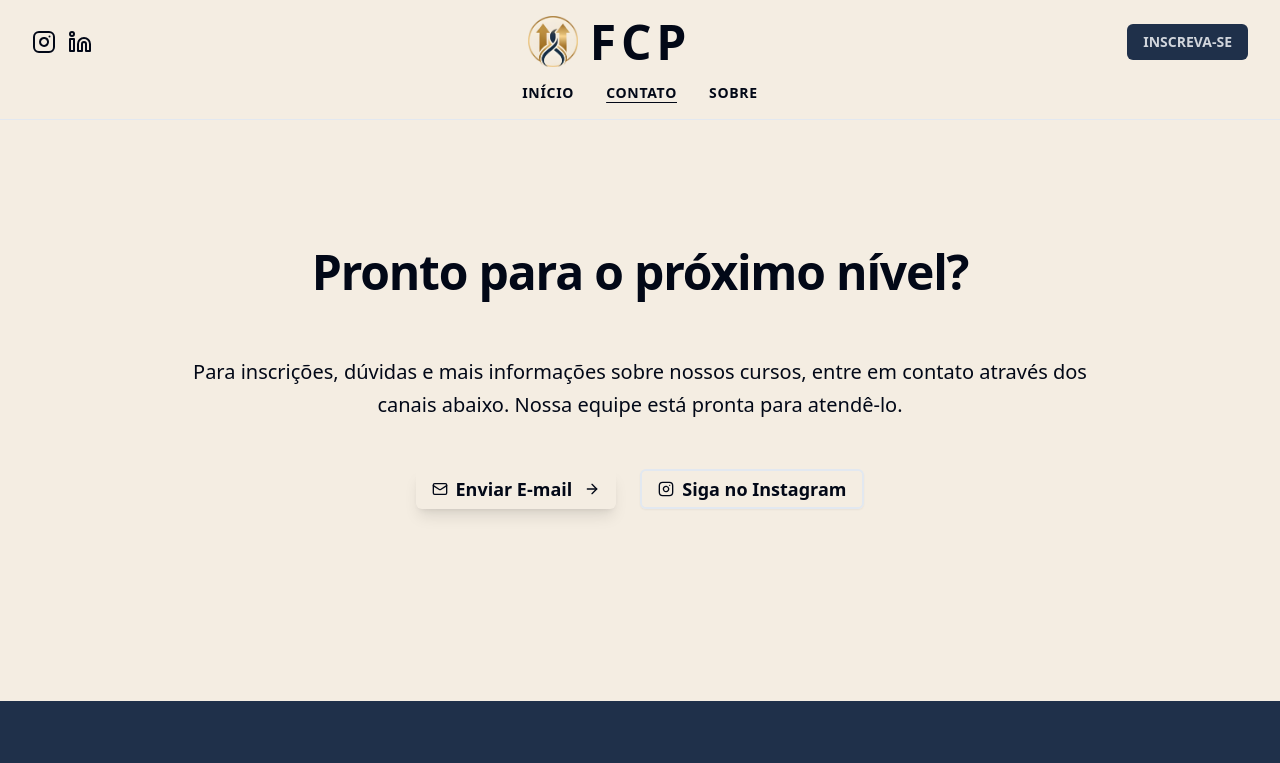
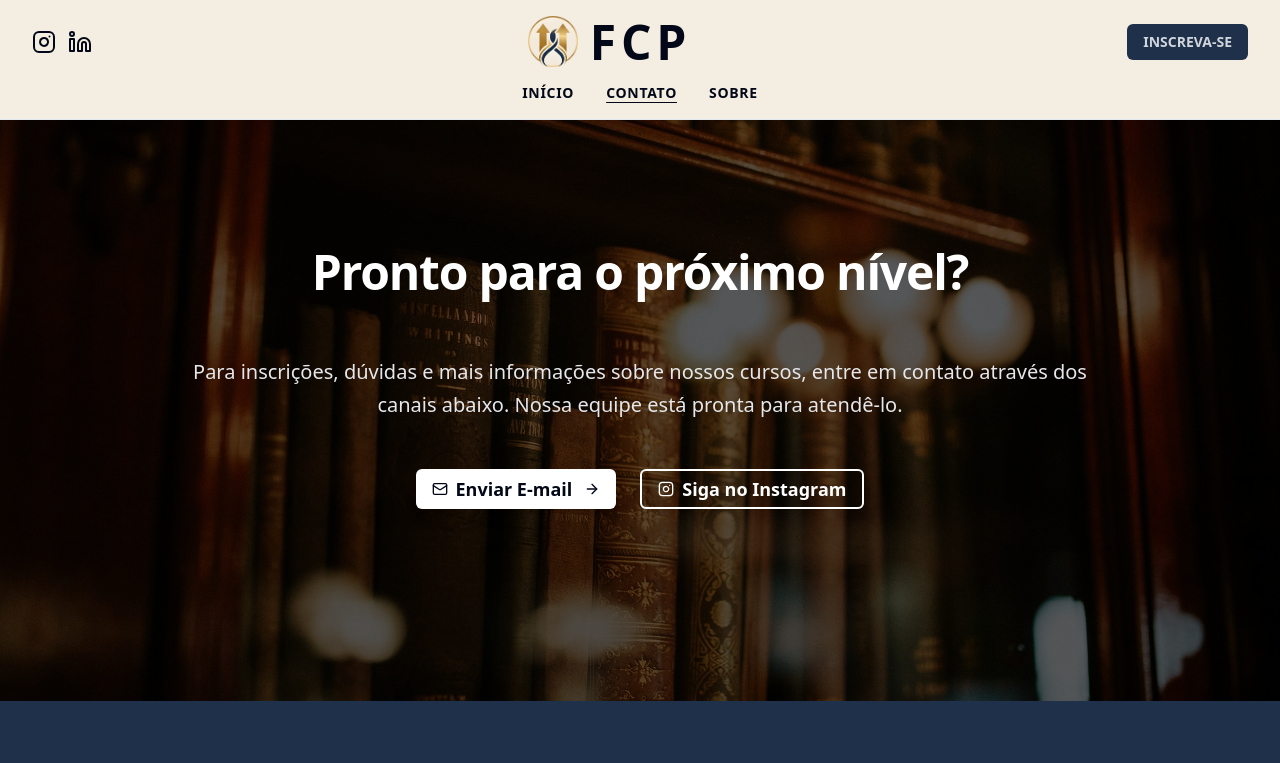
Before and after one commit to fecap3265-source/fecap, a Next.js app: page /contato in a window 1280 px wide. Shown: the top 763 px of the page. Built offline with nearby package versions, Linux system fonts and the light colour scheme.

Commit message:
code cleanup and minor fixes

```diff
--- a/src/components/features/home/HomeContactSection.tsx
+++ b/src/components/features/home/HomeContactSection.tsx
@@ -3,21 +3,25 @@ import { Mail, Instagram, ArrowRight } from "lucide-react";
 
 export function HomeContactSection() {
   return (
-    <section className="bg-gradient-to-br from-muted to-muted/80 py-20 lg:py-32">
-      <div className="container mx-auto px-4 sm:px-6 lg:px-8">
+    <section
+      className="relative bg-cover bg-center py-20 lg:py-32"
+      style={{ backgroundImage: "url('/bg.jpg')" }}
+    >
+      <div className="absolute inset-0 bg-black/60" /> {/* Overlay escuro */}
+      <div className="relative z-10 container mx-auto px-4 sm:px-6 lg:px-8">
         <div className="max-w-4xl mx-auto text-center">
           <div className="mb-12">
-            <h2 className="text-4xl sm:text-5xl font-bold tracking-tight mb-6">
+            <h2 className="text-4xl sm:text-5xl font-bold tracking-tight mb-6 text-white">
               Pronto para o <span className="text-primary">próximo nível</span>?
             </h2>
             <div className="w-20 h-1 bg-primary mx-auto mb-8"></div>
-            <p className="text-xl text-muted-foreground leading-relaxed">
+            <p className="text-xl text-gray-200 leading-relaxed">
               Para inscrições, dúvidas e mais informações sobre nossos cursos, entre em contato através dos canais abaixo. Nossa equipe está pronta para atendê-lo.
             </p>
           </div>
 
           <div className="flex flex-col sm:flex-row items-center justify-center gap-6 mb-16">
-            <Button asChild size="lg" className="px-8 py-3 text-lg font-semibold shadow-lg hover:shadow-xl transition-all">
+            <Button asChild variant="inverted" size="lg" className="px-8 py-3 text-lg font-semibold shadow-lg hover:shadow-xl transition-all">
               <a
                 href="mailto:frentecapacitacao6@gmail.com"
                 className="flex items-center gap-2"
@@ -27,7 +31,7 @@ export function HomeContactSection() {
                 <ArrowRight className="h-4 w-4 ml-1 transition-transform group-hover:translate-x-1" />
               </a>
             </Button>
-            <Button asChild variant="outline" size="lg" className="px-8 py-3 text-lg font-semibold border-2 hover:border-primary/50 transition-all">
+            <Button asChild variant="outline" size="lg" className="px-8 py-3 text-lg font-semibold border-2 border-white text-white hover:bg-gray-900 hover:text-primary transition-all">
               <a
                 href="https://instagram.com/frentecapacitacao"
                 target="_blank"
```
Also changed, not shown: public/bg.jpg (added).
